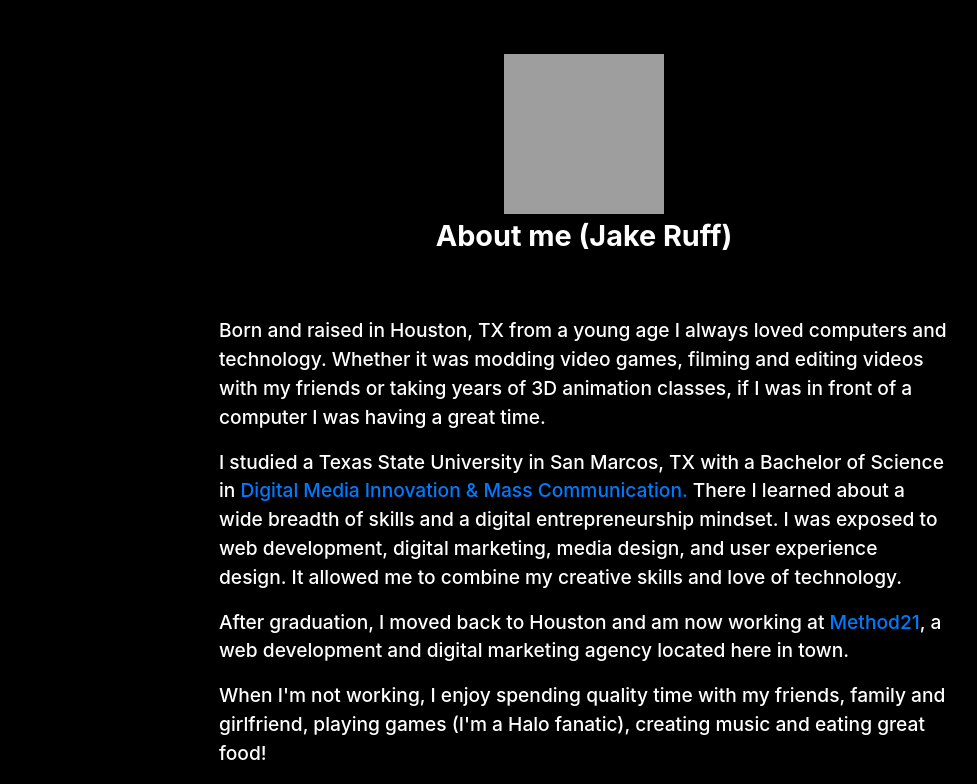
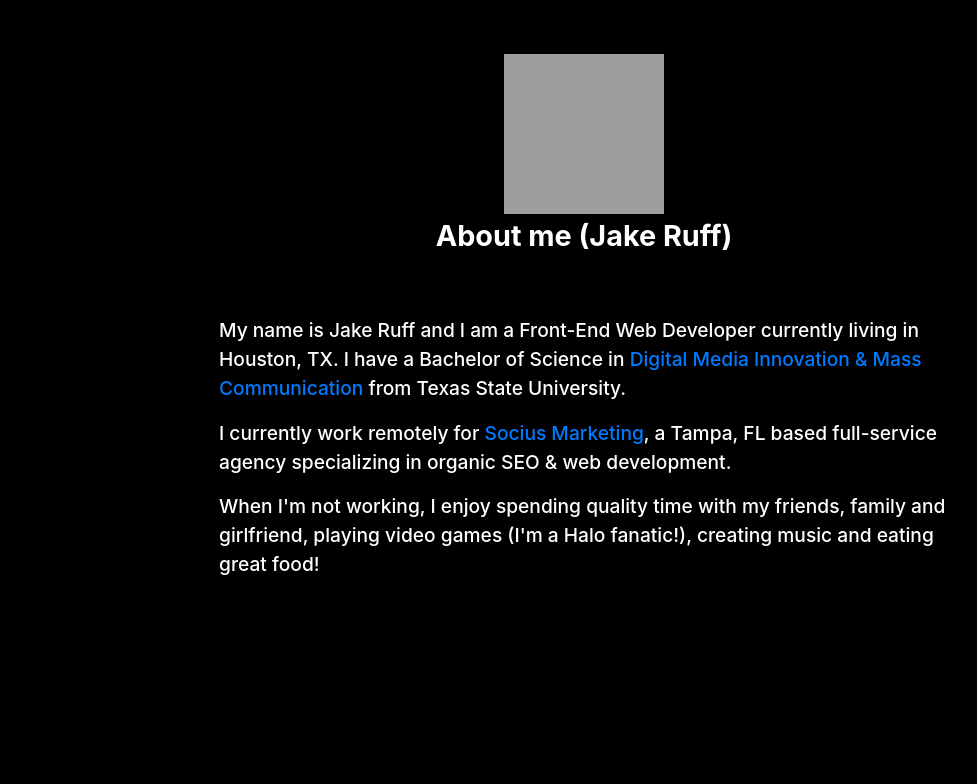
Before and after one commit to JakeRuff/jakeruff.github.io, a website: page about.html in a window 1280 px wide. Shown: the part 76-860 px from the top of the page, without its empty margins (56-1033 px from the left). After the commit the page ends 800 px from the top, so only its background shows below. Drawn offline with nearby package versions, Linux system fonts and the light colour scheme; grey boxes are pictures that could not be loaded.

Commit message:
updated bio w/ correct formatting

```diff
--- a/about.html
+++ b/about.html
@@ -45,35 +45,26 @@
           id=""
         >
           <p class="pt-3">
-            Born and raised in Houston, TX from a young age I always loved
-            computers and technology. Whether it was modding video games,
-            filming and editing videos with my friends or taking years of 3D
-            animation classes, if I was in front of a computer I was having a
-            great time.
+            My name is Jake Ruff and I am a Front-End Web Developer currently
+            living in Houston, TX. I have a Bachelor of Science in
+            <a
+              href="https://www.masscomm.txstate.edu/degrees-programs/digital-media-innovation.html"
+              >Digital Media Innovation & Mass Communication</a
+            >
+            from Texas State University.
           </p>
 
           <p>
-            I studied a Texas State University in San Marcos, TX with a Bachelor
-            of Science in
-            <a
-              href="https://www.masscomm.txstate.edu/degrees-programs/digital-media-innovation.html"
-              >Digital Media Innovation & Mass Communication.</a
-            >
-            There I learned about a wide breadth of skills and a digital
-            entrepreneurship mindset. I was exposed to web development, digital
-            marketing, media design, and user experience design. It allowed me
-            to combine my creative skills and love of technology.
+            I currently work remotely for
+            <a href="https://www.sociusmarketing.com/">Socius Marketing</a>, a
+            Tampa, FL based full-service agency specializing in organic SEO &
+            web development.
           </p>
 
           <p>
-            After graduation, I moved back to Houston and am now working at
-            <a href="https://www.method21.com">Method21</a>, a web development
-            and digital marketing agency located here in town.
-          </p>
-          <p>
             When I'm not working, I enjoy spending quality time with my friends,
-            family and girlfriend, playing games (I'm a Halo fanatic), creating
-            music and eating great food!
+            family and girlfriend, playing video games (I'm a Halo fanatic!),
+            creating music and eating great food!
           </p>
         </div>
       </div>
```
